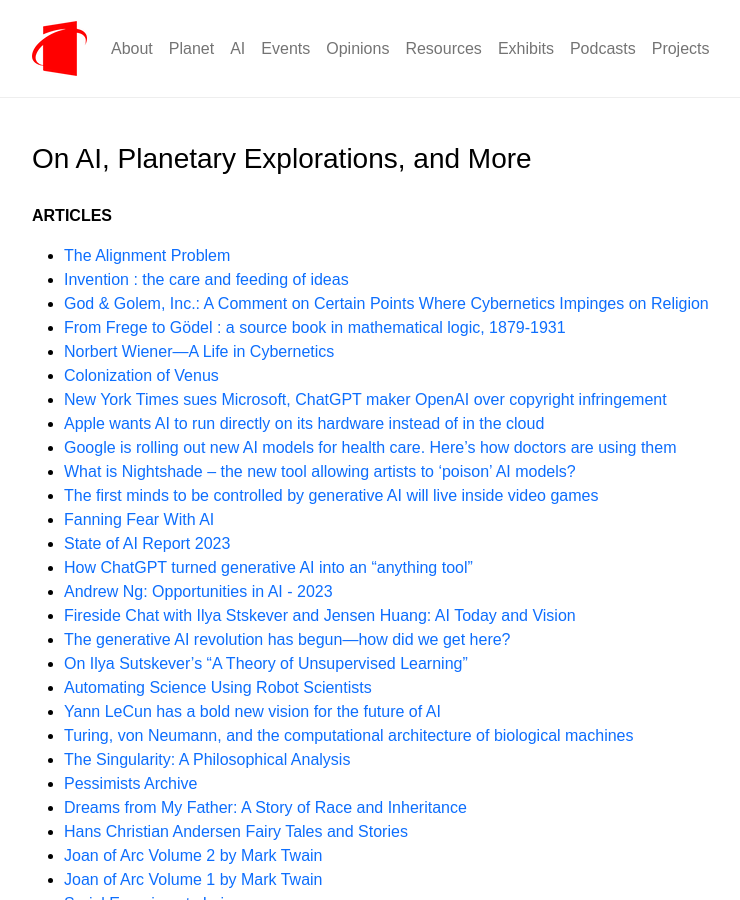
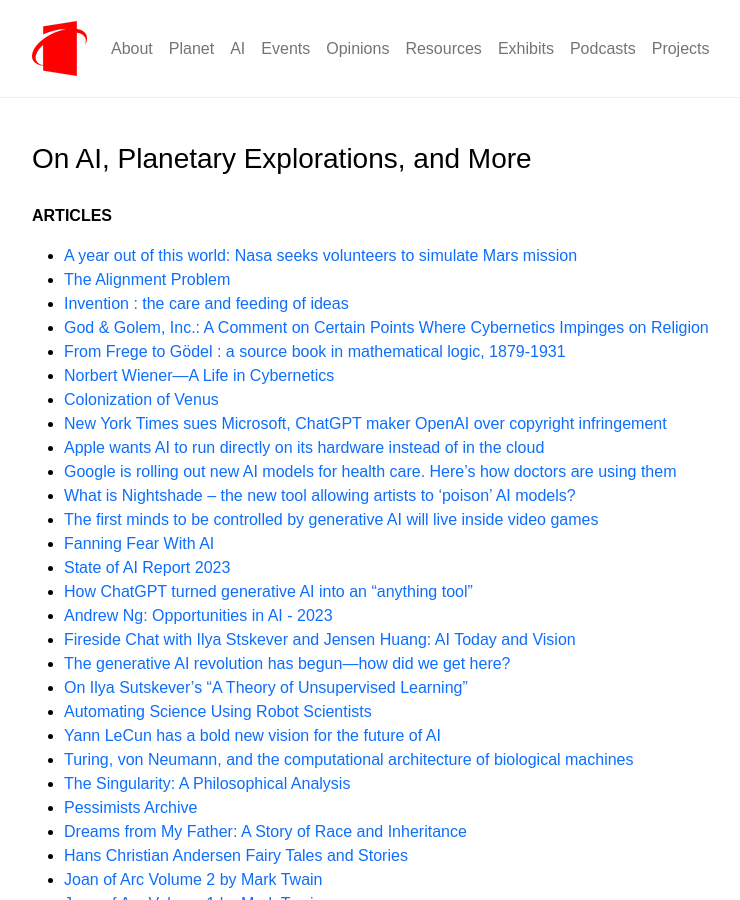
Before and after one commit to planet-ai-2023/planet-ai-2023.github.io, a Jekyll site: the page built from _posts/2023-11-11-on-ai.md, in a window 1280 px wide and 900 px high. Shown: the whole window, without its empty margins (120-860 px from the left). Built offline with Jekyll 4.4.1, drawn with Linux system fonts in a browser that asks for light colours.

Commit message:
Add files via upload

```diff
--- a/_posts/2023-11-11-on-ai.md
+++ b/_posts/2023-11-11-on-ai.md
@@ -10,6 +10,7 @@ tags: [ opinions ]
 
 **ARTICLES**
 
+- [A year out of this world: Nasa seeks volunteers to simulate Mars mission](https://www.theguardian.com/science/2024/feb/20/year-mars-simulation-volunteers-nasa){:target="_blank"}
 - [The Alignment Problem](https://brianchristian.org/the-alignment-problem/){:target="_blank"}
 - [Invention : the care and feeding of ideas](https://archive.org/details/inventioncarefee0000wien/page/n5/mode/2up){:target="_blank"}
 - [God & Golem, Inc.: A Comment on Certain Points Where Cybernetics Impinges on Religion](https://mitpress.mit.edu/9780262230094/){:target="_blank"}
```
